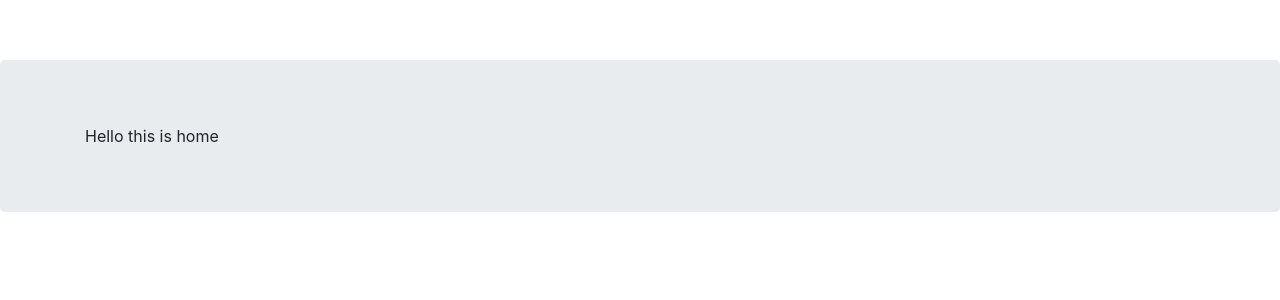
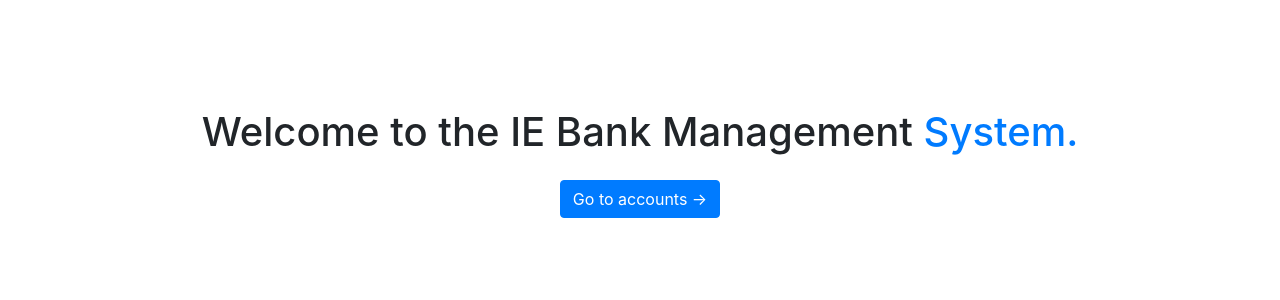
Before and after one commit to bigdawgbank/ie-bank, a Vue app in the folder frontend/: page / in a window 1280 px wide. Shown: the top 300 px of the page. Built offline with nearby package versions, Linux system fonts and the light colour scheme.

Commit message:
feat: included new homepage

```diff
--- a/frontend/src/components/Home.vue
+++ b/frontend/src/components/Home.vue
@@ -1,8 +1,14 @@
 <template>
-  <div class="jumbotron vertical-center">
-    <div class="container">
-      <div class="row">
-        <div class="col-sm-12">Hello this is home</div>
+  <div class="container-fluid min-vh-100 py-5">
+    <div class="row h-100">
+      <div class="col-12 text-center my-auto">
+        <h1>
+          Welcome to the IE Bank Management
+          <span class="text-primary">System.</span>
+        </h1>
+        <a role="button" href="/accounts" class="btn btn-primary mt-3">
+          Go to accounts →
+        </a>
       </div>
     </div>
   </div>
```
